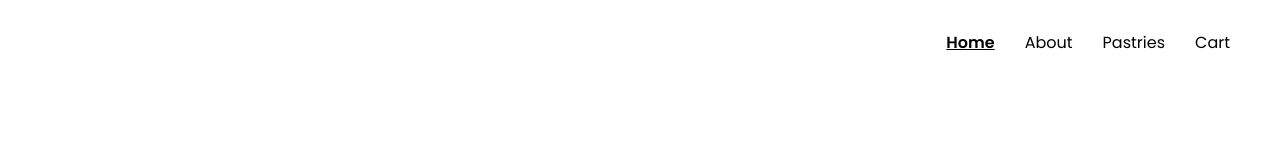
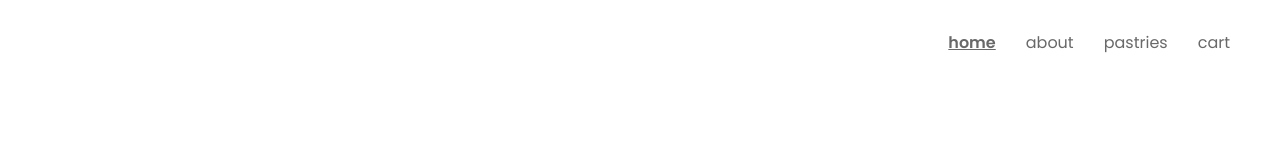
Before and after one commit to marianadine/maisonsucre, a React (Create React App) app: page / in a window 1280 px wide. Shown: the top 160 px of the page. Built offline with nearby package versions, Linux system fonts and the light colour scheme.

Commit message:
navbar update

```diff
--- a/src/components/Navbar.jsx
+++ b/src/components/Navbar.jsx
@@ -7,16 +7,16 @@ const Navbar = () => {
         <nav className='navbar'>
             <ul className='navbar-links'>
                 <li>
-                    <NavLink to="/" className={({ isActive }) => isActive ? "active" : ""}>Home</NavLink>
+                    <NavLink to="/" className={({ isActive }) => isActive ? "active" : ""}>home</NavLink>
                 </li>
                 <li>
-                    <NavLink to="/about" className={({ isActive }) => isActive ? "active" : ""}>About</NavLink>
+                    <NavLink to="/about" className={({ isActive }) => isActive ? "active" : ""}>about</NavLink>
                 </li>
                 <li>
-                    <NavLink to="/pastry" className={({ isActive }) => isActive ? "active" : ""}>Pastries</NavLink>
+                    <NavLink to="/pastry" className={({ isActive }) => isActive ? "active" : ""}>pastries</NavLink>
                 </li>
                 <li>
-                    <NavLink to="/cart" className={({ isActive }) => isActive ? "active" : ""}>Cart</NavLink>
+                    <NavLink to="/cart" className={({ isActive }) => isActive ? "active" : ""}>cart</NavLink>
                 </li>
             </ul>
         </nav>
--- a/src/styles/Navbar.css
+++ b/src/styles/Navbar.css
@@ -24,14 +24,14 @@
     color: inherit;
     font-weight: 400;
     transition: color 0.3s ease-in;
+    color: #696969;
 }
 
 .navbar-links li a:hover {
-    color: #555;
+    color: #000000;
 }
 
 .navbar-links li a.active {
     font-weight: 600;
     text-decoration: underline;
-    color: #000;
 }
```
